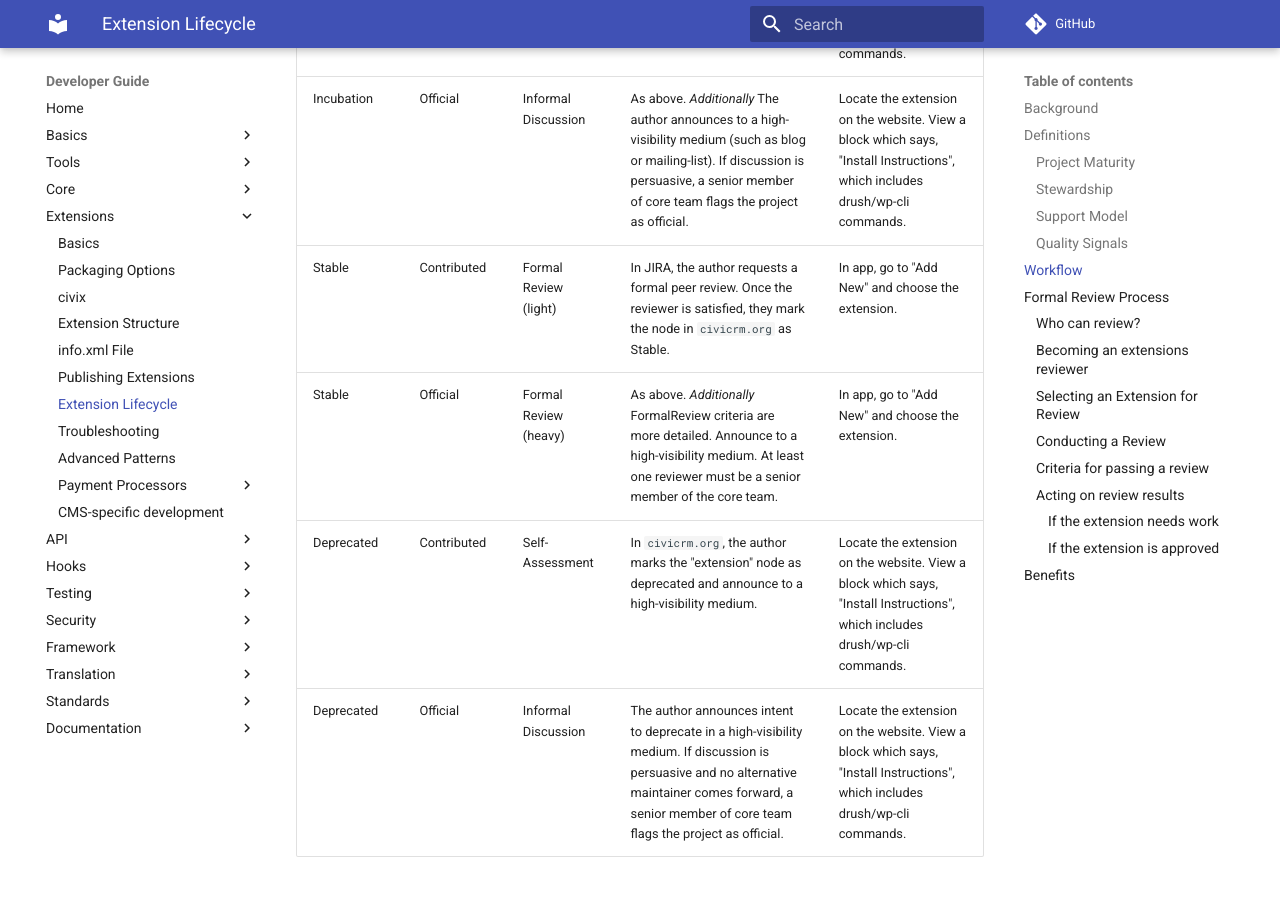
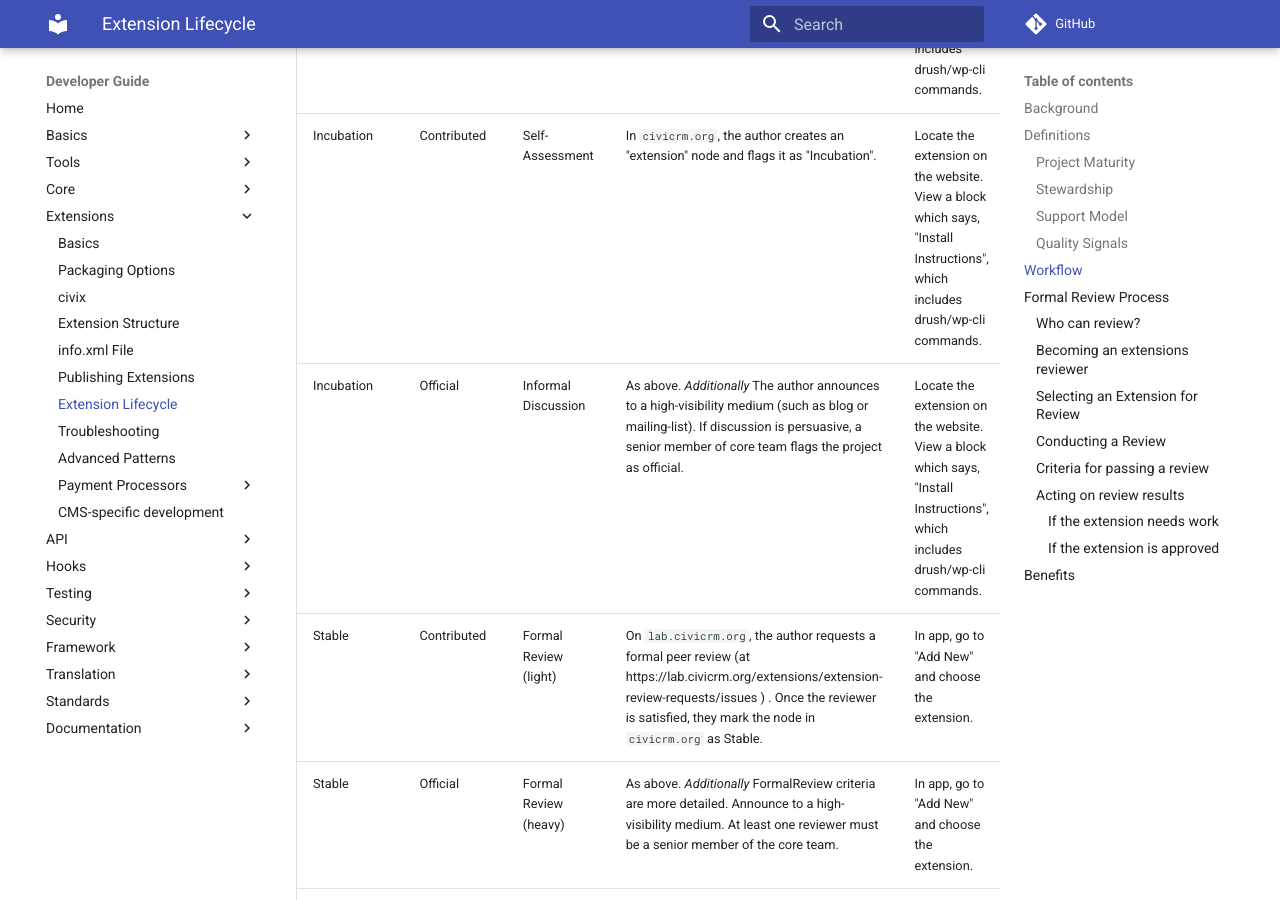
Before and after one commit to civicrm/civicrm-dev-docs, an MkDocs documentation site: the page built from docs/extensions/lifecycle.md, in a window 1280 px wide and 900 px high, scrolled down 3909 px. Built offline with MkDocs 1.6.1 and Material for MkDocs 9.7.7, drawn with Linux system fonts in a browser that asks for light colours; comment, search, counter and statistics services are not loaded; old or Windows-style settings are respelled for this version of MkDocs.

Commit message:
Remove Jira issue ref and point to lab.civicrm.org

```diff
--- a/docs/extensions/lifecycle.md
+++ b/docs/extensions/lifecycle.md
@@ -94,7 +94,7 @@
 | Experimental	| Official	| Informal Discussion	| As above. *Additionally* The author announces to a high-visibility medium (such as blog or mailing-list). If discussion is persuasive, a senior member of core team flags the project as official.	| Locate the extension on the website. View a block which says, "Install Instructions", which includes drush/wp-cli commands.
 | Incubation	| Contributed	| Self-Assessment	| In `civicrm.org`, the author creates an "extension" node and flags it as "Incubation".	| Locate the extension on the website. View a block which says, "Install Instructions", which includes drush/wp-cli commands.
 | Incubation	| Official	| Informal Discussion	| As above. *Additionally* The author announces to a high-visibility medium (such as blog or mailing-list). If discussion is persuasive, a senior member of core team flags the project as official.	| Locate the extension on the website. View a block which says, "Install Instructions", which includes drush/wp-cli commands.
-| Stable	| Contributed	| Formal Review (light)	| In JIRA, the author requests a formal peer review.  Once the reviewer is satisfied, they mark the node in `civicrm.org` as Stable.	| In app, go to "Add New" and choose the extension.
+| Stable	| Contributed	| Formal Review (light)	| On `lab.civicrm.org`, the author requests a formal peer review (at   https://lab.civicrm.org/extensions/extension-review-requests/issues ) .  Once the reviewer is satisfied, they mark the node in `civicrm.org` as Stable.	| In app, go to "Add New" and choose the extension.
 | Stable	| Official	| Formal Review (heavy)	| As above. *Additionally* FormalReview criteria are more detailed. Announce to a high-visibility medium. At least one reviewer must be a senior member of the core team.	| In app, go to "Add New" and choose the extension.
 | Deprecated	| Contributed	| Self-Assessment	| In `civicrm.org`, the author marks the "extension" node as deprecated and announce to a high-visibility medium.	| Locate the extension on the website. View a block which says, "Install Instructions", which includes drush/wp-cli commands.
 | Deprecated	| Official	| Informal Discussion	| The author announces intent to deprecate in a high-visibility medium. If discussion is persuasive and no alternative maintainer comes forward, a senior member of core team flags the project as official.	| Locate the extension on the website. View a block which says, "Install Instructions", which includes drush/wp-cli commands.
```
